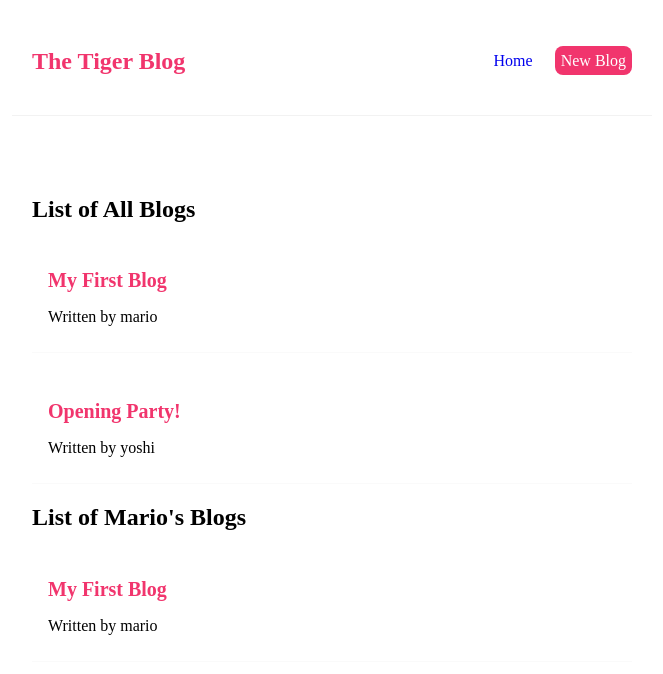
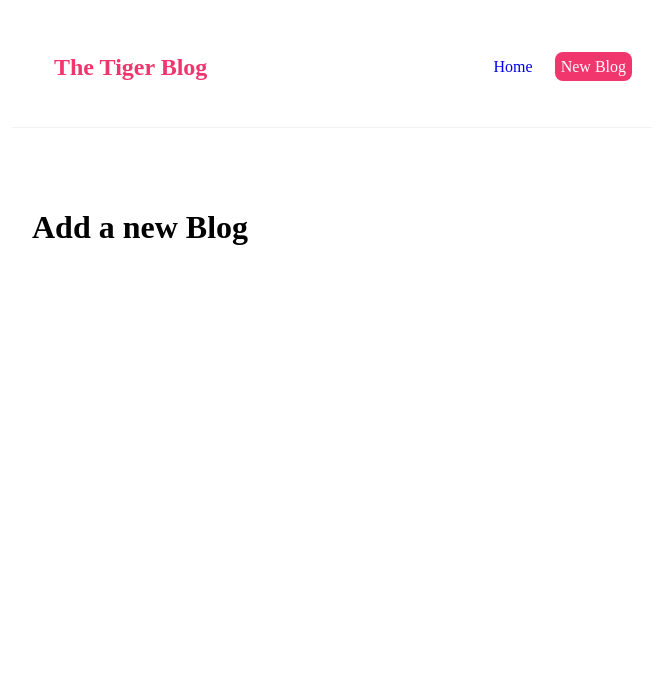
Before and after one commit to Karanyamin/blog-app, a React (Create React App) app: page /create in a window 1280 px wide. Shown: the top 674 px of the page, without its empty margins (308-971 px from the left). Built offline with nearby package versions, Linux system fonts and the light colour scheme; data requests are answered from the project's data file.

Commit message:
added create blog page and added link to title to go back to home

```diff
--- a/src/App.js
+++ b/src/App.js
@@ -1,6 +1,7 @@
 import Navbar from './Navbar';
 import Home from './Home';
 import { BrowserRouter as Router, Route, Switch } from 'react-router-dom';
+import Create from './Create';
 
 function App() {
 
@@ -11,8 +12,11 @@
         <Navbar />
         <div className="content">
           <Switch>
-            <Route path='/'>
+            <Route exact path='/'>
               <Home />
+            </Route>
+            <Route path='/create'>
+              <Create />
             </Route>
           </Switch>
         </div>
--- /dev/null
+++ b/src/Create.js
@@ -0,0 +1,9 @@
+const Create = () => {
+    return (
+        <div className="create">
+            <h1>Add a new Blog</h1>
+        </div>
+     );
+}
+
+export default Create;
--- a/src/Navbar.js
+++ b/src/Navbar.js
@@ -1,7 +1,7 @@
 const Navbar = () => {
     return (
         <nav className="navbar">
-            <h1>The Tiger Blog</h1>
+            <a href="/"><h1>The Tiger Blog</h1></a>
             <div className="links">
                 <a href="/">Home</a>
                 <a href="/create" style={{
```
